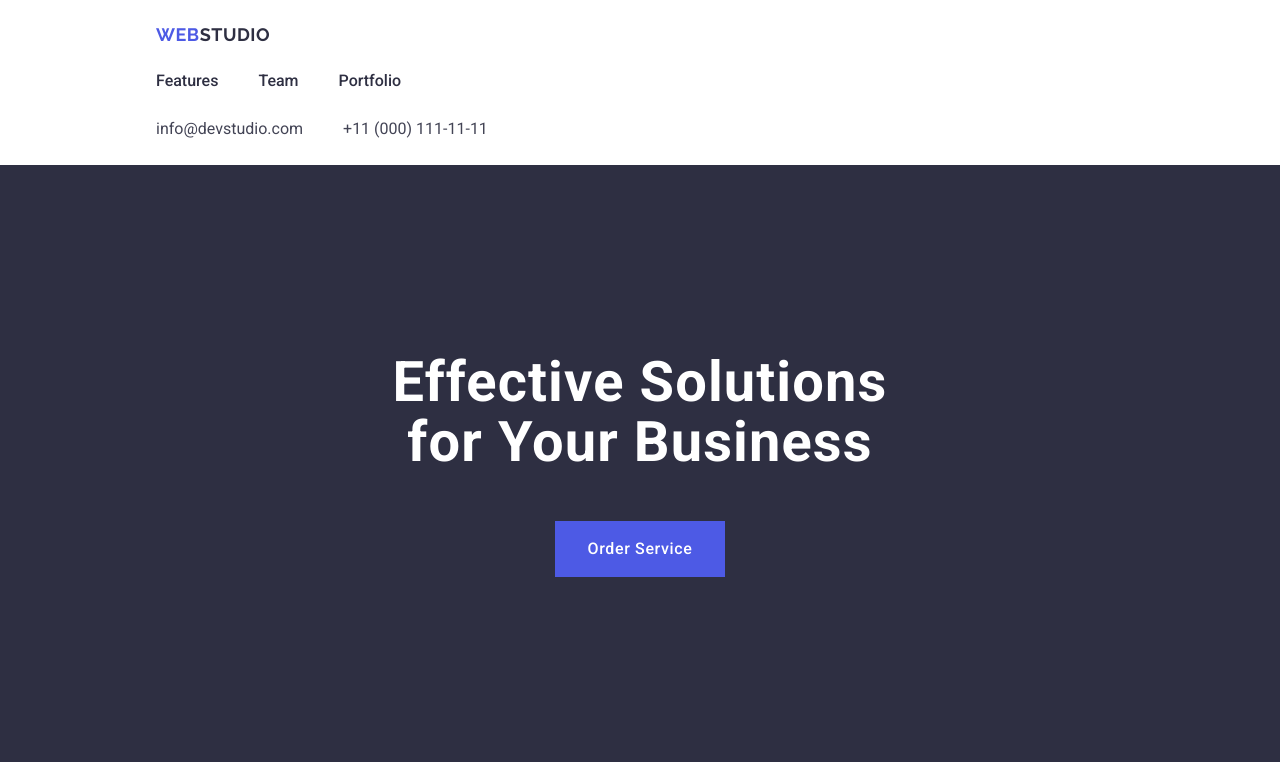
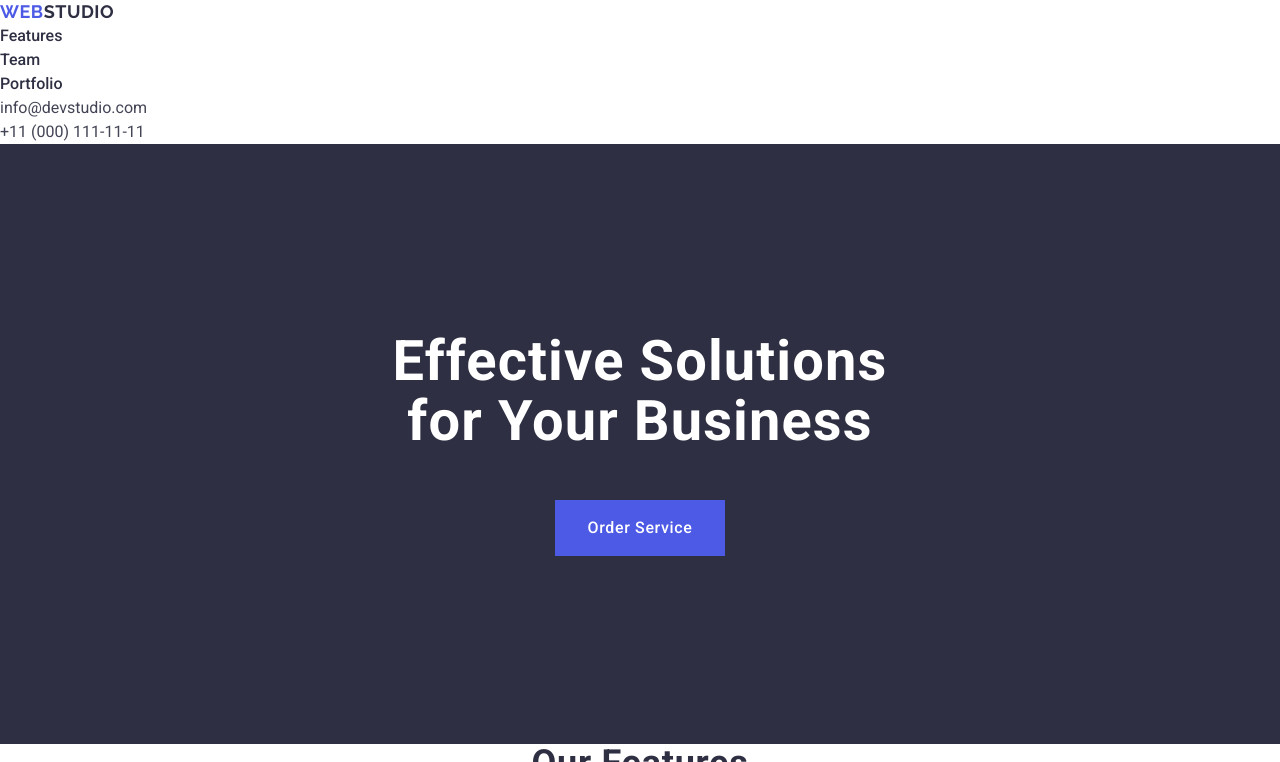
Before and after one commit to R1ft12/goit-markup-hw-02, a plain HTML site: page index.html in a window 1280 px wide. Shown: the top 762 px of the page. Drawn offline with nearby package versions, Linux system fonts and the light colour scheme.

Commit message:
my commit

```diff
--- a/css/common.css
+++ b/css/common.css
@@ -28,7 +28,7 @@ img {
 .logo {
     font-family: 'Raleway', sans-serif;
     font-size: 18px;
-    line-height: 1.17;
+    line-height: 1.33;
     font-weight: 700;
     letter-spacing: 0.03em;
     text-transform: uppercase;
--- a/css/header.css
+++ b/css/header.css
@@ -1,5 +1,5 @@
 .header {
-    padding: 24px 156px;
+
 }
 
 .logo {
@@ -7,12 +7,11 @@
 }
 
 .header-nav {
-    margin-top: 24px;
+
 }
 
 .nav-list {
-    display: flex;
-    gap: 40px;
+
 }
 
 .nav-link {
@@ -29,13 +28,11 @@
 
 .address {
     font-style: normal;
-    margin-top: 24px;
+
 }
 
 .address-list {
-    display: flex;
-    gap: 40px;
-}
+    }
 
 .address-link {
     color: #434455;
```
Also changed, not shown: index.html (+1 -2 lines).
